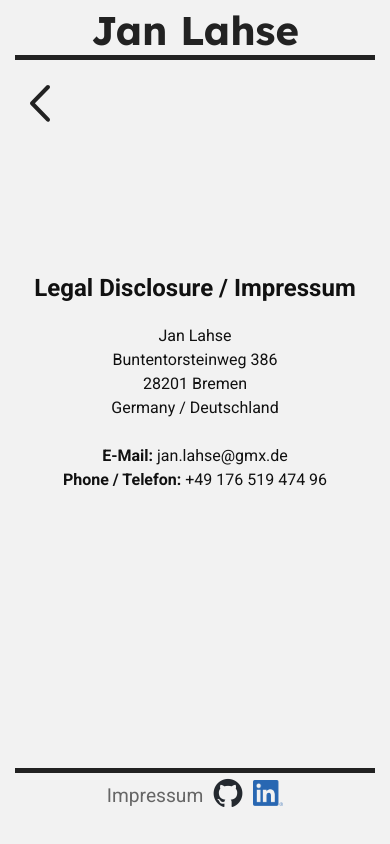
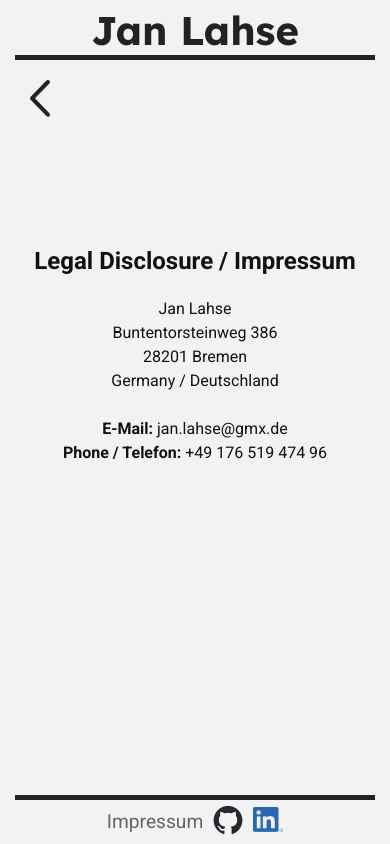
Before and after one commit to janlahse/portfolio, a Next.js app: page /impressum in a window 390 px wide. Built offline with nearby package versions, Linux system fonts and the light colour scheme.

Commit message:
fixed impressum back arrow overflowing with content on mobile

```diff
--- a/components/Footer.js
+++ b/components/Footer.js
@@ -32,13 +32,14 @@ export default function Footer() {
 }
 
 const Container = styled.section`
-  position: sticky;
+  position: ${(props) => (props.$isImpressum ? "fixed" : "sticky")};
+  ${(props) => props.$isImpressum && "width: calc(100% - 30px);"};
   bottom: 0;
   margin: 0 15px ${(props) => (props.$isImpressum ? "0px" : "40px")} 15px;
   background-color: #f2f2f2;
   border-top: 5px solid #222;
   @media (min-width: 650px) {
-    position: static;
+    position: ${(props) => (props.$isImpressum ? "fixed" : "static")};
     margin: 0 15px;
   }
 `;
--- a/components/icons/BackIcon.js
+++ b/components/icons/BackIcon.js
@@ -9,9 +9,7 @@ export default function BackIcon() {
 }
 
 const Icon = styled.svg`
-  position: fixed;
-  top: 85px;
-  left: 30px;
+  margin: 80px 30px 15px;
   width: 20px;
   height: auto;
   fill: #222;
--- a/pages/impressum.js
+++ b/pages/impressum.js
@@ -4,10 +4,11 @@ import styled from "styled-components";
 
 export default function Impressum() {
   return (
-    <Container>
+    <>
       <Link href="/">
         <BackIcon />
       </Link>
+      <Container>
         <h1>Legal Disclosure / Impressum</h1>
         <br />
         <p>Jan Lahse</p>
@@ -22,13 +23,15 @@ export default function Impressum() {
           <b>Phone / Telefon: </b>+49 176 519 474 96
         </p>
       </Container>
+    </>
   );
 }
 
 const Container = styled.section`
+  margin: 10px 15px 55px;
+  min-height: 50vh;
   line-height: 1.5em;
   text-align: center;
-  height: 91vh;
   display: flex;
   flex-direction: column;
   justify-content: center;
```
Lines whose indentation alone changed are shown as unchanged.
